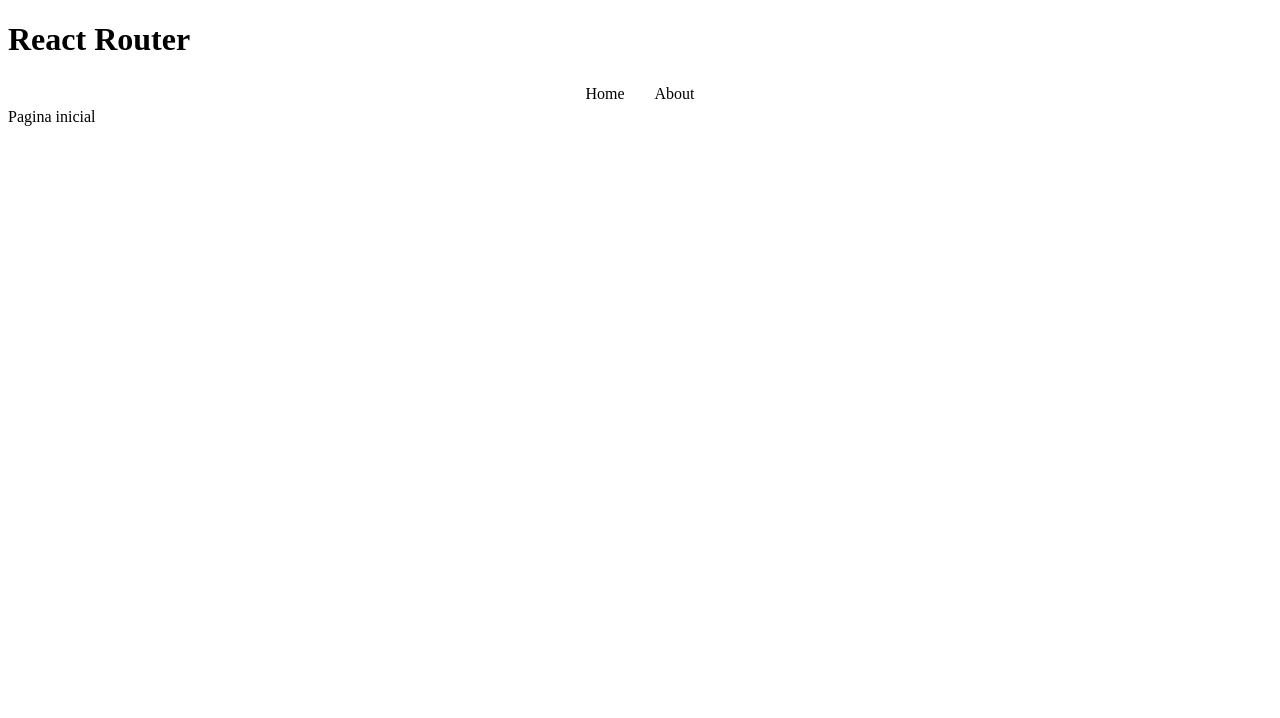
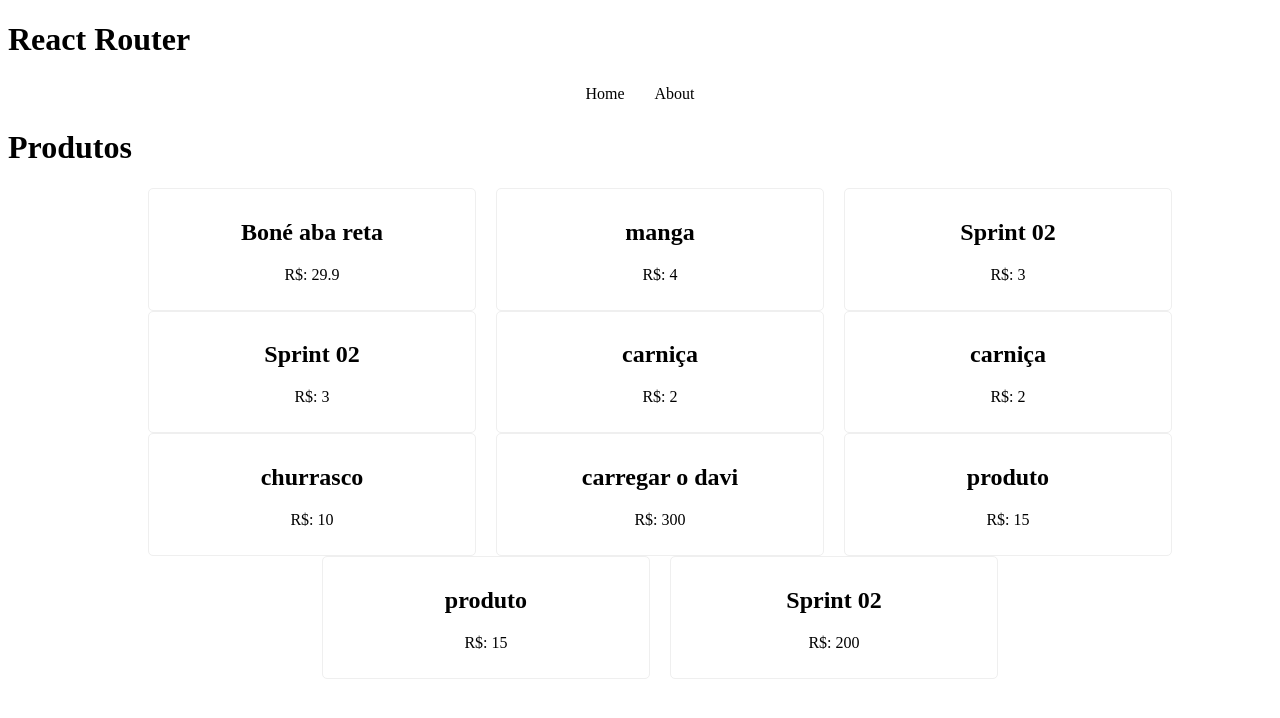
Before and after one commit to felipe-machado-front-end/react-hora-de-codar, a React (Vite) app: page / in a window 1280 px wide. Shown: the top 718 px of the page. Built offline with nearby package versions, Linux system fonts and the light colour scheme; data requests are answered from the project's data file.

Commit message:
carregando os produtos na home
foi utilizado o hook de useFetch criado na seção passada para carregar os produtos na home

```diff
--- /dev/null
+++ b/src/pages/Home.css
@@ -0,0 +1,15 @@
+.products {
+  display: flex;
+  justify-content: center;
+  flex-wrap: wrap;
+}
+
+.products li {
+  border: 1px solid #efefef;
+  border-radius: 5px;
+  padding: 10px;
+  text-align: center;
+  list-style: none;
+  margin: 0 10px;
+  width: 25%;
+}
--- a/src/pages/Home.jsx
+++ b/src/pages/Home.jsx
@@ -1,7 +1,26 @@
 import React from "react";
+import { Link } from "react-router-dom";
+import { useFetch } from "../hooks/useFetch";
+import "./Home.css";
 
 const Home = () => {
-  return <div>Pagina inicial</div>;
+  const url = "http://localhost:3000/products";
+  const { data: items, loading, error } = useFetch(url);
+  return (
+    <div>
+      <h1>Produtos</h1>
+      {error && <p>{error}</p>}
+      <ul className="products">
+        {items &&
+          items.map((item) => (
+            <li key={item.id}>
+              <h2>{item.name}</h2>
+              <p>R$: {item.price}</p>
+            </li>
+          ))}
+      </ul>
+    </div>
+  );
 };
 
 export default Home;
```
